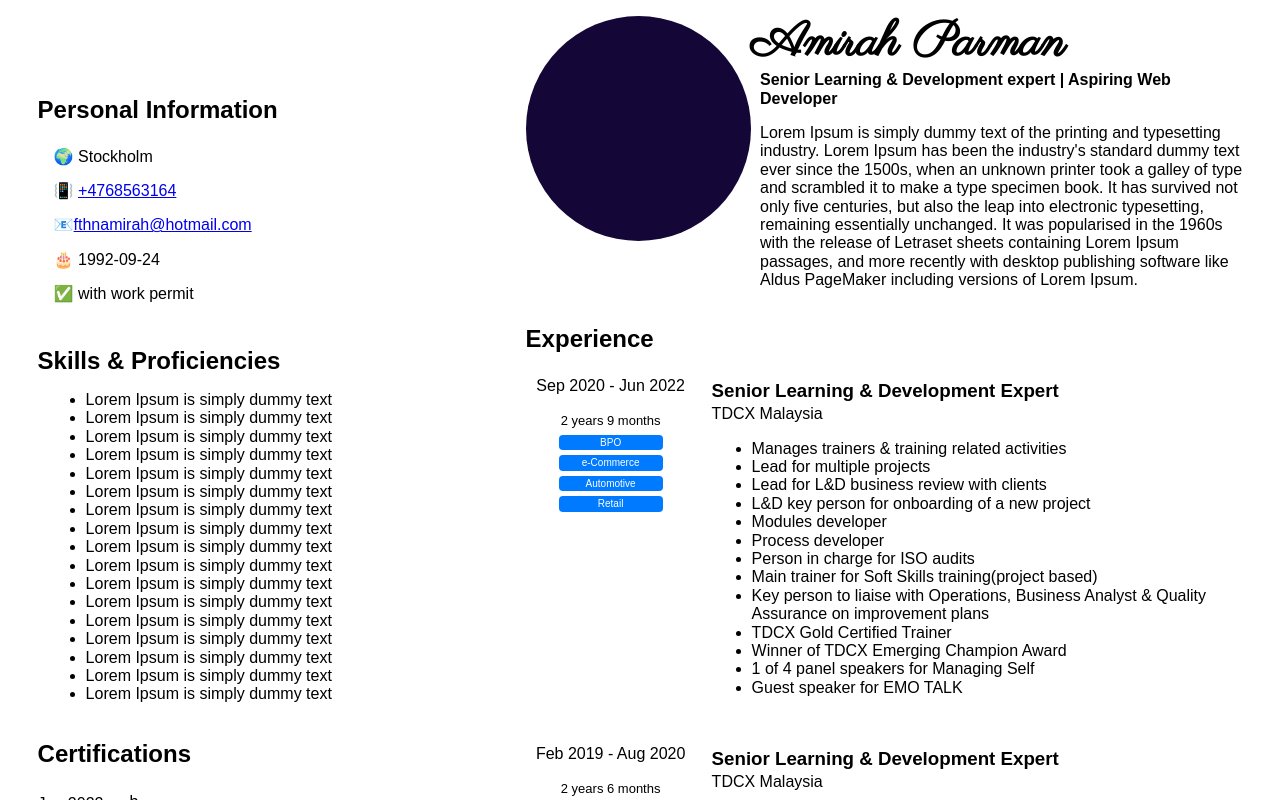
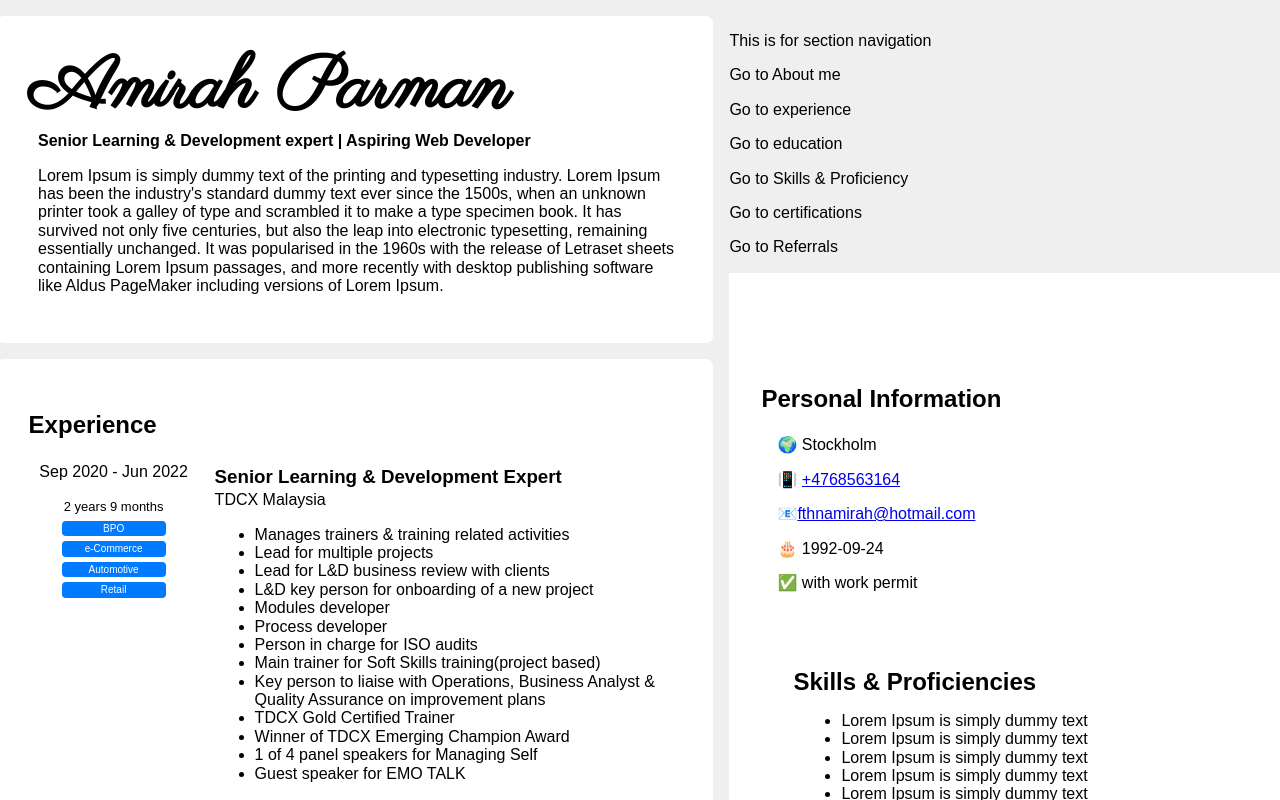
Before and after one commit to AmirahParman/AmirahParman.github.io, an Angular app: page / in a window 1280 px wide. Shown: the top 800 px of the page. Built offline with nearby package versions, Linux system fonts and the light colour scheme; a web font is replaced by a local one.

Commit message:
revert to here incase layout is messed up

```diff
--- a/src/app/app.component.html
+++ b/src/app/app.component.html
@@ -1,21 +1,4 @@
 <div class="container">
-    <div class="left-column">
-        <div class="personal-info">
-            <app-personal-info></app-personal-info>
-        </div>
-
-        <div class="skills">
-            <app-skills></app-skills>
-        </div>
-
-        <div class="certifications">
-            <app-certifications></app-certifications>
-        </div>
-
-        <div class="referrals">
-            <app-referrals></app-referrals>
-        </div>
-    </div>
 
     <div class="right-column">
         <div class="about-me">
@@ -30,4 +13,33 @@
             <app-educations></app-educations>
         </div>
     </div>
+
+
+    <div class="left-column">
+        <div class="navigation">
+            <p>This is for section navigation</p>
+        <p>Go to About me</p>
+        <p>Go to experience</p>
+        <p>Go to education</p>
+        <p>Go to Skills & Proficiency</p>
+        <p>Go to certifications</p>
+        <p>Go to Referrals</p></div>
+        <div class="left-column-content">
+        <div class="personal-info">
+            <app-personal-info></app-personal-info>
+        </div>
+
+        <div class="skills">
+            <app-skills></app-skills>
+        </div>
+
+        <div class="certifications">
+            <app-certifications></app-certifications>
+        </div>
+
+        <div class="referrals">
+            <app-referrals></app-referrals></div>
+        </div>
+    </div>
+
 </div>
--- a/src/app/app.component.scss
+++ b/src/app/app.component.scss
@@ -2,8 +2,34 @@
     display: flex;
     justify-content: center;
     width: 70%;
+
 }
 
 .right-column{
     width: 80%;
+    margin-right: 1rem;
+    div{
+        padding: 2rem;
+        background-color: white;
+        margin-bottom: 1rem;
+        border-radius: 7px;
+    }
 }
+
+.left-column{
+    div:not(:first-child){
+        padding: 2rem 1px 2rem 2rem;
+        background-color: white;
+        margin-bottom: 1rem;
+    }
+}
+
+.navigation{
+}
+
+.left-column-content{
+    background-color: pink;
+}
+
+.about-me{
+}
--- a/src/app/components/about-me/about-me.component.html
+++ b/src/app/components/about-me/about-me.component.html
@@ -1,7 +1,4 @@
 <div class="header-container">
-    <div>
-        <div class="dot"></div>
-    </div>
     <div>
         <h1>Amirah Parman</h1>
         <h2 class="my-designation">Senior Learning & Development expert | Aspiring Web Developer</h2>
--- a/src/app/components/about-me/about-me.component.scss
+++ b/src/app/components/about-me/about-me.component.scss
@@ -20,7 +20,7 @@ div.dot {
 
 h1{
     margin:0;
-    font-size: xxx-large;
+    font-size: 55pt;
     font-family: Parisienne;
 }
 
--- a/src/styles.scss
+++ b/src/styles.scss
@@ -7,6 +7,7 @@
 body {
     font-family: 'Muli', sans-serif;
     padding-top: 1em;
+    background-color:#efefef
 
 }
 
```
